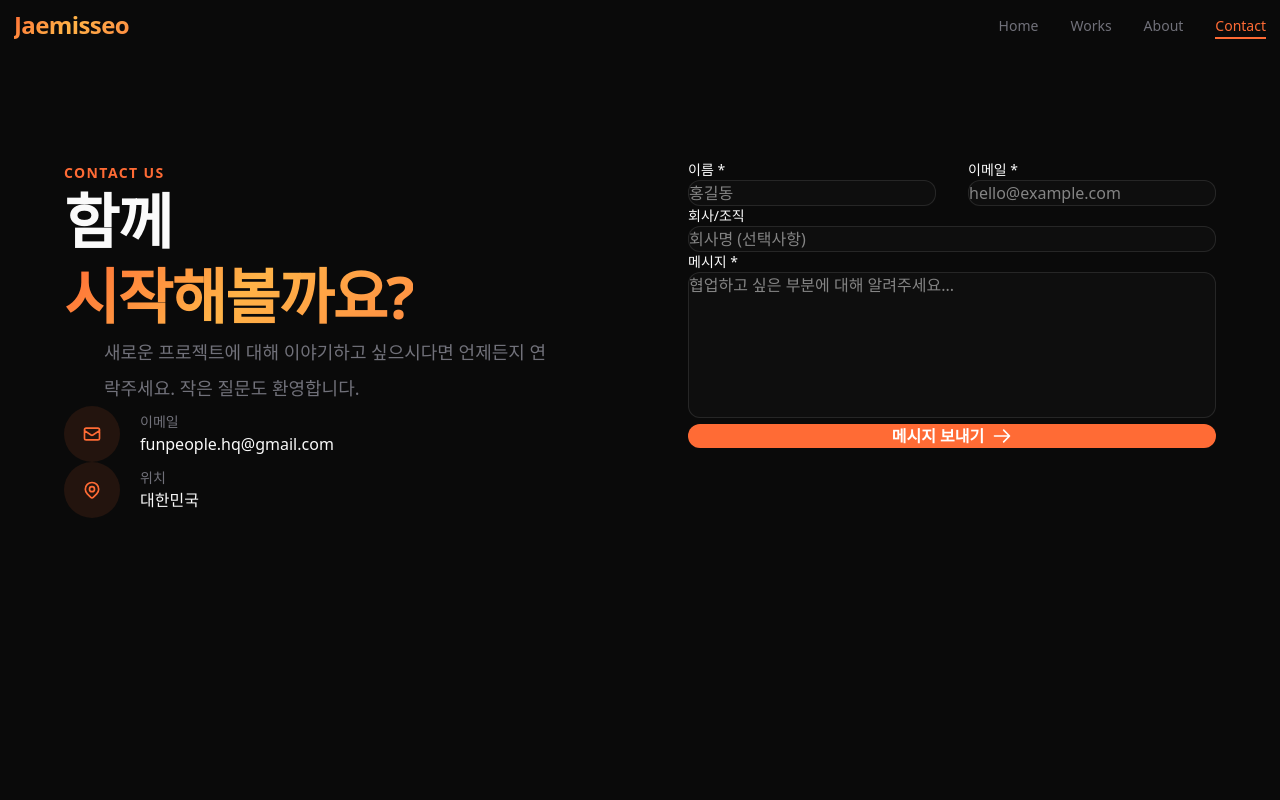
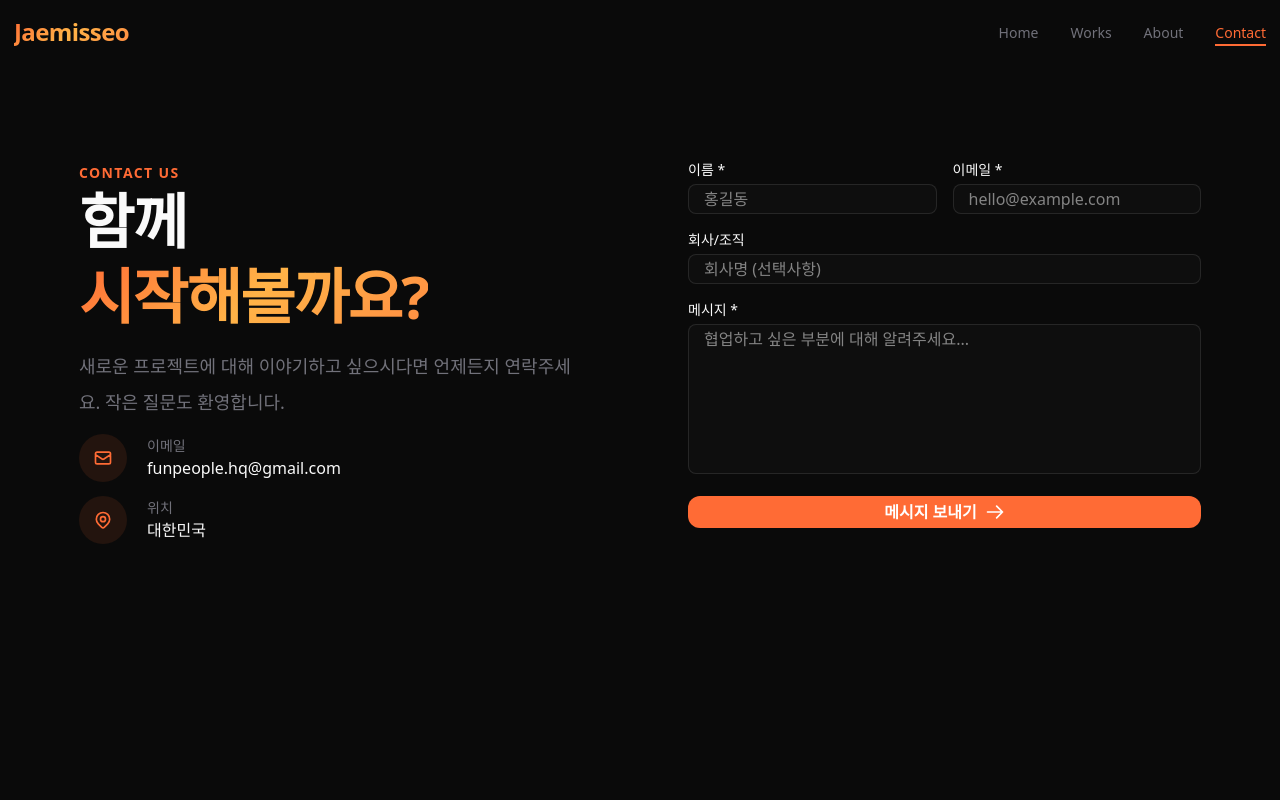
Before and after one commit to coolman0123/jaemisseo-site, a Next.js app: page /contact in a window 1280 px wide. Shown: the top 800 px of the page. Built offline with nearby package versions, Linux system fonts and the light colour scheme; a web font is replaced by a local one.

Commit message:
update: privacy

```diff
--- a/src/app/contact/page.tsx
+++ b/src/app/contact/page.tsx
@@ -1,10 +1,10 @@
-"use client";
+'use client';
 
-import { useState } from "react";
-import { motion, AnimatePresence } from "framer-motion";
-import FadeIn from "@/components/animations/FadeIn";
-import PageTransition from "@/components/animations/PageTransition";
-import MagneticButton from "@/components/animations/MagneticButton";
+import { useState } from 'react';
+import { motion, AnimatePresence } from 'framer-motion';
+import FadeIn from '@/components/animations/FadeIn';
+import PageTransition from '@/components/animations/PageTransition';
+import MagneticButton from '@/components/animations/MagneticButton';
 
 interface FormData {
   name: string;
@@ -15,18 +15,16 @@ interface FormData {
 
 export default function ContactPage() {
   const [formData, setFormData] = useState<FormData>({
-    name: "",
-    email: "",
-    company: "",
-    message: "",
+    name: '',
+    email: '',
+    company: '',
+    message: '',
   });
   const [isSubmitting, setIsSubmitting] = useState(false);
   const [isSubmitted, setIsSubmitted] = useState(false);
-  const [error, setError] = useState("");
+  const [error, setError] = useState('');
 
-  const handleChange = (
-    e: React.ChangeEvent<HTMLInputElement | HTMLTextAreaElement>
-  ) => {
+  const handleChange = (e: React.ChangeEvent<HTMLInputElement | HTMLTextAreaElement>) => {
     const { name, value } = e.target;
     setFormData((prev) => ({ ...prev, [name]: value }));
   };
@@ -34,25 +32,25 @@ export default function ContactPage() {
   const handleSubmit = async (e: React.FormEvent) => {
     e.preventDefault();
     setIsSubmitting(true);
-    setError("");
+    setError('');
 
     try {
-      const response = await fetch("/api/contact", {
-        method: "POST",
+      const response = await fetch('/api/contact', {
+        method: 'POST',
         headers: {
-          "Content-Type": "application/json",
+          'Content-Type': 'application/json',
         },
         body: JSON.stringify(formData),
       });
 
       if (!response.ok) {
-        throw new Error("전송에 실패했습니다.");
+        throw new Error('전송에 실패했습니다.');
       }
 
       setIsSubmitted(true);
-      setFormData({ name: "", email: "", company: "", message: "" });
+      setFormData({ name: '', email: '', company: '', message: '' });
     } catch {
-      setError("메시지 전송에 실패했습니다. 다시 시도해주세요.");
+      setError('메시지 전송에 실패했습니다. 다시 시도해주세요.');
     } finally {
       setIsSubmitting(false);
     }
@@ -60,16 +58,20 @@ export default function ContactPage() {
 
   return (
     <PageTransition>
-      <section style={{ paddingTop: '160px' }} className="min-h-screen pb-24 px-6 md:px-12 bg-background">
+      <section
+        style={{ paddingTop: '160px', paddingLeft: '10px', paddingRight: '10px' }}
+        className="min-h-screen pb-24 px-6 md:px-12 bg-background">
         <div className="max-w-6xl mx-auto">
-          <div className="grid grid-cols-1 lg:grid-cols-2 gap-20 lg:gap-24">
+          <div
+            className="grid grid-cols-1 lg:grid-cols-2 gap-20 lg:gap-24"
+            style={{ paddingLeft: '15px', paddingRight: '15px' }}>
             {/* Left Column - Info */}
             <div>
               <FadeIn>
-                <span className="text-primary text-sm font-semibold uppercase tracking-widest">
-                  Contact Us
-                </span>
-                <h1 className="text-4xl md:text-5xl lg:text-6xl font-bold mt-6 mb-10 leading-tight tracking-tight">
+                <span className="text-primary text-sm font-semibold uppercase tracking-widest">Contact Us</span>
+                <h1
+                  className="text-4xl md:text-5xl lg:text-6xl font-bold mt-6 mb-10 leading-tight tracking-tight"
+                  style={{ marginBottom: '14px' }}>
                   <span className="text-foreground">함께</span>
                   <br />
                   <span className="text-gradient">시작해볼까요?</span>
@@ -77,22 +79,16 @@ export default function ContactPage() {
               </FadeIn>
 
               <FadeIn delay={0.2}>
-                <p className="text-base md:text-lg text-muted mb-14 leading-loose max-w-md">
-                  새로운 프로젝트에 대해 이야기하고 싶으시다면
-                  언제든지 연락주세요. 작은 질문도 환영합니다.
+                <p className="text-base md:text-lg text-muted mb-14 leading-loose" style={{ marginBottom: '14px' }}>
+                  새로운 프로젝트에 대해 이야기하고 싶으시다면 언제든지 연락주세요. 작은 질문도 환영합니다.
                 </p>
               </FadeIn>
 
               <FadeIn delay={0.3}>
                 <div className="space-y-8">
-                  <div className="flex items-center gap-5">
-                    <div className="w-14 h-14 bg-primary/10 rounded-full flex items-center justify-center">
-                      <svg
-                        className="w-5 h-5 text-primary"
-                        fill="none"
-                        stroke="currentColor"
-                        viewBox="0 0 24 24"
-                      >
+                  <div className="flex items-center gap-5" style={{ marginBottom: '14px' }}>
+                    <div className="w-12 h-12 bg-primary/10 rounded-full flex items-center justify-center">
+                      <svg className="w-5 h-5 text-primary" fill="none" stroke="currentColor" viewBox="0 0 24 24">
                         <path
                           strokeLinecap="round"
                           strokeLinejoin="round"
@@ -105,21 +101,15 @@ export default function ContactPage() {
                       <p className="text-sm text-muted mb-1">이메일</p>
                       <a
                         href="mailto:funpeople.hq@gmail.com"
-                        className="text-foreground hover:text-primary transition-colors"
-                      >
+                        className="text-foreground hover:text-primary transition-colors">
                         funpeople.hq@gmail.com
                       </a>
                     </div>
                   </div>
 
                   <div className="flex items-center gap-5">
-                    <div className="w-14 h-14 bg-primary/10 rounded-full flex items-center justify-center">
-                      <svg
-                        className="w-5 h-5 text-primary"
-                        fill="none"
-                        stroke="currentColor"
-                        viewBox="0 0 24 24"
-                      >
+                    <div className="w-12 h-12 bg-primary/10 rounded-full flex items-center justify-center">
+                      <svg className="w-5 h-5 text-primary" fill="none" stroke="currentColor" viewBox="0 0 24 24">
                         <path
                           strokeLinecap="round"
                           strokeLinejoin="round"
@@ -153,38 +143,19 @@ export default function ContactPage() {
                       initial={{ opacity: 0, scale: 0.9 }}
                       animate={{ opacity: 1, scale: 1 }}
                       exit={{ opacity: 0, scale: 0.9 }}
-                      className="bg-white/[0.02] border border-white/10 rounded-2xl p-12 text-center"
-                    >
+                      className="bg-white/2 border border-white/10 rounded-2xl p-12 text-center">
                       <motion.div
                         initial={{ scale: 0 }}
                         animate={{ scale: 1 }}
-                        transition={{ type: "spring", delay: 0.2 }}
-                        className="w-20 h-20 bg-green-500/20 rounded-full flex items-center justify-center mx-auto mb-6"
-                      >
-                        <svg
-                          className="w-10 h-10 text-green-500"
-                          fill="none"
-                          stroke="currentColor"
-                          viewBox="0 0 24 24"
-                        >
-                          <path
-                            strokeLinecap="round"
-                            strokeLinejoin="round"
-                            strokeWidth={2}
-                            d="M5 13l4 4L19 7"
-                          />
+                        transition={{ type: 'spring', delay: 0.2 }}
+                        className="w-20 h-20 bg-green-500/20 rounded-full flex items-center justify-center mx-auto mb-6">
+                        <svg className="w-10 h-10 text-green-500" fill="none" stroke="currentColor" viewBox="0 0 24 24">
+                          <path strokeLinecap="round" strokeLinejoin="round" strokeWidth={2} d="M5 13l4 4L19 7" />
                         </svg>
                       </motion.div>
-                      <h3 className="text-2xl font-bold mb-4">
-                        메시지가 전송되었습니다!
-                      </h3>
-                      <p className="text-muted mb-8">
-                        빠른 시일 내에 답변 드리겠습니다.
-                      </p>
-                      <button
-                        onClick={() => setIsSubmitted(false)}
-                        className="text-primary hover:underline"
-                      >
+                      <h3 className="text-2xl font-bold mb-4">메시지가 전송되었습니다!</h3>
+                      <p className="text-muted mb-8">빠른 시일 내에 답변 드리겠습니다.</p>
+                      <button onClick={() => setIsSubmitted(false)} className="text-primary hover:underline">
                         새 메시지 보내기
                       </button>
                     </motion.div>
@@ -195,14 +166,19 @@ export default function ContactPage() {
                       animate={{ opacity: 1 }}
                       exit={{ opacity: 0 }}
                       onSubmit={handleSubmit}
-                      className="space-y-8"
-                    >
-                      <div className="grid grid-cols-1 md:grid-cols-2 gap-8">
+                      className="space-y-8">
+                      <div
+                        className="grid grid-cols-1 md:grid-cols-2 gap-4"
+                        style={{
+                          marginBottom: '16px',
+                        }}>
                         <div>
                           <label
                             htmlFor="name"
                             className="block text-sm font-medium mb-3"
-                          >
+                            style={{
+                              marginBottom: '4px',
+                            }}>
                             이름 *
                           </label>
                           <input
@@ -212,15 +188,24 @@ export default function ContactPage() {
                             required
                             value={formData.name}
                             onChange={handleChange}
-                            className="w-full px-5 py-4 bg-white/[0.02] border border-white/10 rounded-xl focus:outline-none focus:border-primary transition-colors"
+                            style={{
+                              paddingLeft: '15px',
+                              paddingRight: '15px',
+                              paddingTop: '2px',
+                              paddingBottom: '2px',
+                              borderRadius: '8px',
+                            }}
+                            className="w-full px-5 py-4 bg-white/2 border border-white/10 focus:outline-none focus:border-primary transition-colors"
                             placeholder="홍길동"
                           />
                         </div>
                         <div>
                           <label
                             htmlFor="email"
-                            className="block text-sm font-medium mb-3"
-                          >
+                            className="block text-sm font-medium"
+                            style={{
+                              marginBottom: '4px',
+                            }}>
                             이메일 *
                           </label>
                           <input
@@ -230,17 +215,29 @@ export default function ContactPage() {
                             required
                             value={formData.email}
                             onChange={handleChange}
-                            className="w-full px-5 py-4 bg-white/[0.02] border border-white/10 rounded-xl focus:outline-none focus:border-primary transition-colors"
+                            style={{
+                              paddingLeft: '15px',
+                              paddingRight: '15px',
+                              paddingTop: '2px',
+                              paddingBottom: '2px',
+                              borderRadius: '8px',
+                            }}
+                            className="w-full px-5 py-4 bg-white/2 border border-white/10  focus:outline-none focus:border-primary transition-colors"
                             placeholder="hello@example.com"
                           />
                         </div>
                       </div>
 
-                      <div>
+                      <div
+                        style={{
+                          marginBottom: '16px',
+                        }}>
                         <label
                           htmlFor="company"
                           className="block text-sm font-medium mb-3"
-                        >
+                          style={{
+                            marginBottom: '4px',
+                          }}>
                           회사/조직
                         </label>
                         <input
@@ -249,16 +246,28 @@ export default function ContactPage() {
                           name="company"
                           value={formData.company}
                           onChange={handleChange}
-                          className="w-full px-5 py-4 bg-white/[0.02] border border-white/10 rounded-xl focus:outline-none focus:border-primary transition-colors"
+                          style={{
+                            paddingLeft: '15px',
+                            paddingRight: '15px',
+                            paddingTop: '2px',
+                            paddingBottom: '2px',
+                            borderRadius: '8px',
+                          }}
+                          className="w-full px-5 py-4 bg-white/2 border border-white/10  focus:outline-none focus:border-primary transition-colors"
                           placeholder="회사명 (선택사항)"
                         />
                       </div>
 
-                      <div>
+                      <div
+                        style={{
+                          marginBottom: '16px',
+                        }}>
                         <label
                           htmlFor="message"
                           className="block text-sm font-medium mb-3"
-                        >
+                          style={{
+                            marginBottom: '4px',
+                          }}>
                           메시지 *
                         </label>
                         <textarea
@@ -268,7 +277,14 @@ export default function ContactPage() {
                           rows={6}
                           value={formData.message}
                           onChange={handleChange}
-                          className="w-full px-5 py-4 bg-white/[0.02] border border-white/10 rounded-xl focus:outline-none focus:border-primary transition-colors resize-none"
+                          style={{
+                            paddingLeft: '15px',
+                            paddingRight: '15px',
+                            paddingTop: '2px',
+                            paddingBottom: '2px',
+                            borderRadius: '8px',
+                          }}
+                          className="w-full px-5 py-4 bg-white/2 border border-white/10  focus:outline-none focus:border-primary transition-colors resize-none"
                           placeholder="협업하고 싶은 부분에 대해 알려주세요..."
                         />
                       </div>
@@ -277,8 +293,7 @@ export default function ContactPage() {
                         <motion.p
                           initial={{ opacity: 0, y: -10 }}
                           animate={{ opacity: 1, y: 0 }}
-                          className="text-red-500 text-sm"
-                        >
+                          className="text-red-500 text-sm">
                           {error}
                         </motion.p>
                       )}
@@ -287,15 +302,15 @@ export default function ContactPage() {
                         <button
                           type="submit"
                           disabled={isSubmitting}
-                          className="w-full py-4 bg-primary text-white font-semibold rounded-xl hover:bg-primary/90 transition-colors disabled:opacity-50 disabled:cursor-not-allowed flex items-center justify-center gap-2"
-                        >
+                          style={{
+                            paddingTop: '4px',
+                            paddingBottom: '4px',
+                            marginBottom: '100px',
+                          }}
+                          className="w-full py-4 bg-primary text-white font-semibold rounded-xl hover:bg-primary/90 transition-colors disabled:opacity-50 disabled:cursor-not-allowed flex items-center justify-center gap-2">
                           {isSubmitting ? (
                             <>
-                              <svg
-                                className="w-5 h-5 animate-spin"
-                                fill="none"
-                                viewBox="0 0 24 24"
-                              >
+                              <svg className="w-5 h-5 animate-spin" fill="none" viewBox="0 0 24 24">
                                 <circle
                                   className="opacity-25"
                                   cx="12"
@@ -315,12 +330,7 @@ export default function ContactPage() {
                           ) : (
                             <>
                               메시지 보내기
-                              <svg
-                                className="w-5 h-5"
-                                fill="none"
-                                stroke="currentColor"
-                                viewBox="0 0 24 24"
-                              >
+                              <svg className="w-5 h-5" fill="none" stroke="currentColor" viewBox="0 0 24 24">
                                 <path
                                   strokeLinecap="round"
                                   strokeLinejoin="round"
--- a/src/components/layout/Header.tsx
+++ b/src/components/layout/Header.tsx
@@ -34,7 +34,7 @@ export default function Header() {
         transition={{ duration: 0.6, ease: 'easeOut' }}
         style={{ paddingLeft: '14px', paddingRight: '14px' }}
         className={cn(
-          'fixed top-0 left-0 right-0 z-50 transition-all duration-300 h-12.5',
+          'fixed top-0 left-0 right-0 z-50 transition-all duration-300 h-16',
           isScrolled ? 'bg-background/80 backdrop-blur-lg border-b border-white/10 ' : 'bg-transparent'
         )}>
         <nav className="max-w-350 mx-auto py-4 flex items-center justify-between h-full">
```
Also changed, not shown: src/app/privacy/page.tsx (+89 -73 lines).
